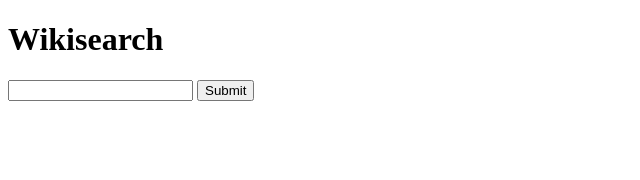
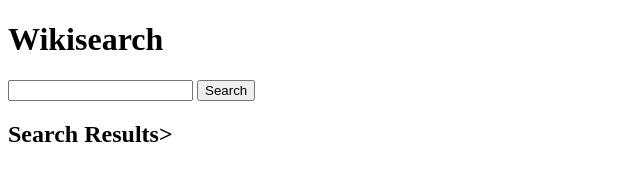
Before and after one commit to JTMcDuff/wikisearch, a plain HTML site: page index.html in a window 1280 px wide. Shown: the whole page, without its empty margins (0-640 px from the left). Drawn offline with Linux system fonts and the light colour scheme.

Commit message:
Add search box and buttons

```diff
--- a/index.html
+++ b/index.html
@@ -9,10 +9,29 @@
   		<h1>Wikisearch</h1>
   		<form>
 	  		<input type="text" name="Search Wikipedia">
-	  		<input type="submit" name="Search Button">
+	  		<button type="button" name="Search Button" onclick="searchWiki()">
+	  			Search
+	  		</button>
   		</form>
   	</header>
 
+  	<main>
+  		<h2> Search Results></h2>
+
+  		<div id="search-results">
+
+
+  		</div>
+
+  	</main>
+
 
   </body>
+
+  <script>
+  	function searchWiki() {
+  		console.log('HELLO WORLD');
+  	}
+
+  </script>
 </html>
```
